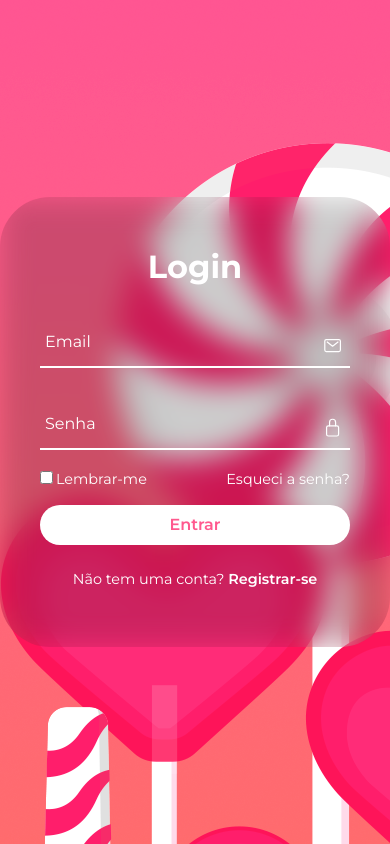
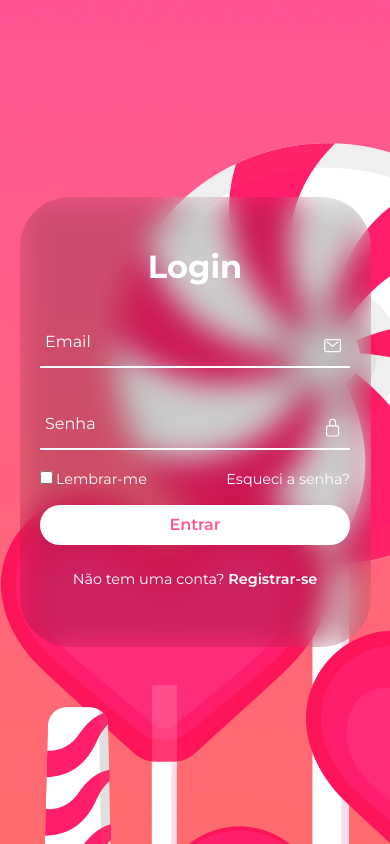
Before and after one commit to Beatrizoom/pagina-login-vanellope, a plain HTML site: page index.html in a window 390 px wide. Drawn offline with nearby package versions, Linux system fonts and the light colour scheme.

Commit message:
style.css

```diff
--- a/style.css
+++ b/style.css
@@ -24,7 +24,6 @@ section {
     background: transparent;
     border: none;
     border-radius: 20px;
-    backdrop-filter: blur(15px) brightness(80%);
     display: flex;
     justify-content: center;
     align-items: center;
@@ -134,7 +133,10 @@ button {
 @media screen and (max-width: 480px) {
     .form-box {
         width: 100%;
-        border-radius: 50px;
-    }
+        border-radius: 50px;}
+
     section { background: url("img/background.jpg") no-repeat; }
+
+    .form-box { backdrop-filter: blur(15px) brightness(80%);
+    width: 90%;}
 }
```
